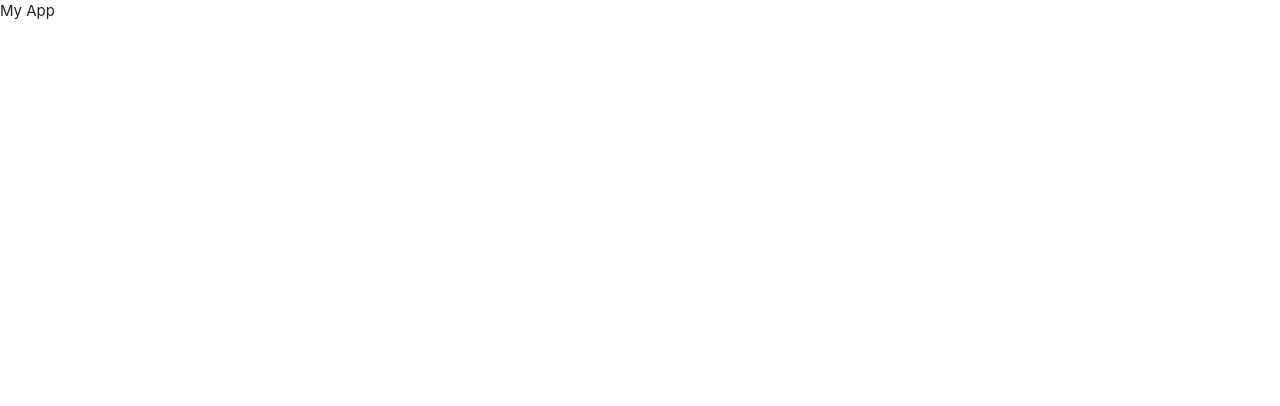
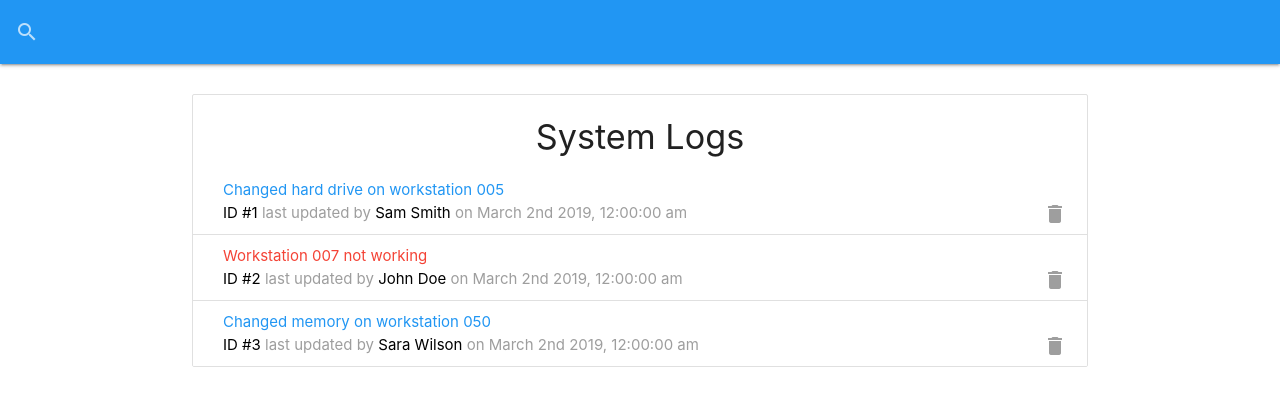
Before and after one commit to notayogilee/it-logger, a React (Create React App) app: page / in a window 1280 px wide. Shown: the top 406 px of the page. Built offline with nearby package versions, Linux system fonts and the light colour scheme; data requests are answered from the project's data file.

Commit message:
add navbar and display logs

```diff
--- a/package.json
+++ b/package.json
@@ -7,8 +7,10 @@
     "@testing-library/react": "^9.5.0",
     "@testing-library/user-event": "^7.2.1",
     "materialize-css": "^1.0.0",
+    "moment": "^2.28.0",
     "react": "^16.13.1",
     "react-dom": "^16.13.1",
+    "react-moment": "^0.9.7",
     "react-scripts": "3.4.3"
   },
   "scripts": {
--- a/src/App.js
+++ b/src/App.js
@@ -1,4 +1,7 @@
-import React, { useEffect } from 'react';
+import React, { useEffect, Fragment } from 'react';
+import SearchBar from './components/layout/SearchBar';
+import Logs from './components/logs/Logs';
+
 import 'materialize-css/dist/css/materialize.min.css';
 import M from 'materialize-css/dist/js/materialize.min.js';
 import './App.css';
@@ -9,9 +12,12 @@
     M.AutoInit();
   })
   return (
-    <div className="App">
-      My App
-    </div>
+    <Fragment>
+      <SearchBar />
+      <div className="container">
+        <Logs />
+      </div>
+    </Fragment>
   );
 }
 
--- /dev/null
+++ b/src/components/layout/Preloader.js
@@ -0,0 +1,11 @@
+import React from 'react';
+
+const Preloader = () => {
+  return (
+    <div className="progress blue lighten-4">
+      <div className="indeterminate-blue"></div>
+    </div>
+  )
+};
+
+export default Preloader;
--- /dev/null
+++ b/src/components/layout/SearchBar.js
@@ -0,0 +1,20 @@
+import React from 'react';
+
+const SearchBar = () => {
+  return (
+    <nav style={{ marginBottom: "30px" }} className="blue">
+      <div className="nav-wrapper">
+        <form>
+          <div className="input-field">
+            <input id="search" type="search" />
+            <label className="label-icon" htmlFor="search"><i className="material-icons">search</i></label>
+            <i className="material-icons">close</i>
+          </div>
+        </form>
+      </div>
+    </nav>
+  )
+};
+
+
+export default SearchBar;
--- /dev/null
+++ b/src/components/logs/LogItem.js
@@ -0,0 +1,27 @@
+import React from 'react';
+import Moment from 'react-moment';
+import PropTypes from 'prop-types';
+
+const LogItem = ({ log }) => {
+  return (
+    <li className="collection-item">
+      <div>
+        <a href="#edit-log-modal" className={`modal-trigger ${log.attention ? 'red-text' : 'blue-text'}`}>{log.message}</a>
+        <br />
+        <span className="grey-text">
+          <span className="black-text">ID #{log.id}</span> last updated by {' '}
+          <span className="black-text">{log.tech}</span> on <Moment format="MMMM Do YYYY, h:mm:ss a">{log.date}</Moment>
+        </span>
+        <a href="#!" className="secondary-content">
+          <i className="material-icons grey-text">delete</i>
+        </a>
+      </div>
+    </li>
+  )
+};
+
+LogItem.propTypes = {
+  log: PropTypes.object.isRequired
+};
+
+export default LogItem;
--- /dev/null
+++ b/src/components/logs/Logs.js
@@ -0,0 +1,41 @@
+import React, { useState, useEffect } from 'react';
+import LogItem from './LogItem';
+import Preloader from '../layout/Preloader';
+
+const Logs = () => {
+  const [logs, setLogs] = useState([]);
+  const [loading, setLoading] = useState(false);
+
+  useEffect(() => {
+    getLogs();
+    // eslint-disable-next-line
+  }, [])
+
+  const getLogs = async () => {
+    setLoading(true);
+    const res = await fetch('/logs');
+    const data = await res.json();
+
+    setLogs(data);
+    setLoading(false);
+  }
+
+  if (loading) {
+    return <Preloader />;
+  }
+
+  return (
+    <ul className="collection with-header">
+      <li className="collectin-header">
+        <h4 className="center">System Logs</h4>
+      </li>
+      {!loading && logs.length === 0 ? (
+        <p className="center">No logs to show...</p>
+      ) : (
+          logs.map(log => <LogItem log={log} key={log.id} />)
+        )}
+    </ul>
+  )
+};
+
+export default Logs;
```
Also changed, not shown: 1 other file (tests, documents, lock files or other folders).
